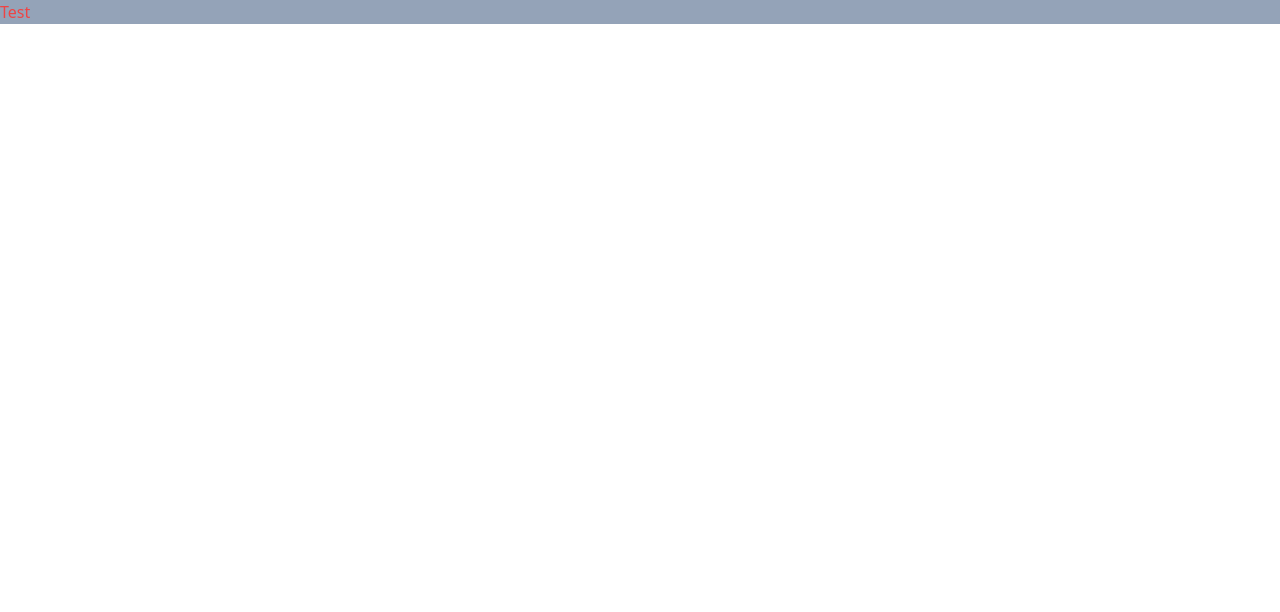
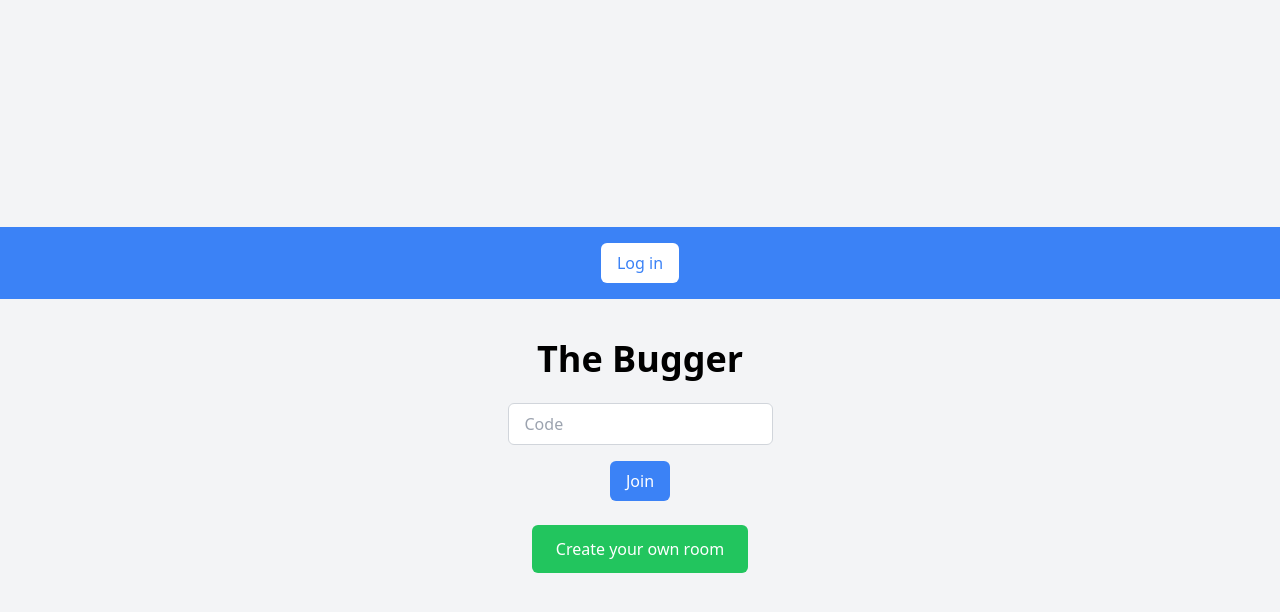
Before and after one commit to yushen-qiu/SYNCSHACK-2024, a React (Create React App) app in the folder the-bugger/: page / in a window 1280 px wide. Shown: the top 612 px of the page. Built offline with nearby package versions, Linux system fonts and the light colour scheme.

Commit message:
fixed tailwind on landing

```diff
--- a/the-bugger/package.json
+++ b/the-bugger/package.json
@@ -13,6 +13,7 @@
   },
   "scripts": {
     "start": "react-scripts start",
+    "dev": "react-scripts start",
     "build": "react-scripts build",
     "test": "react-scripts test",
     "eject": "react-scripts eject"
--- a/the-bugger/src/App.js
+++ b/the-bugger/src/App.js
@@ -1,15 +1,25 @@
+import React from 'react';
 import logo from './logo.svg';
 import './App.css';
 import Lobby from "./pages/Lobby";
+import Landing from "./pages/Landing";
 import { Routes, Route } from "react-router-dom";
 
+// function App() {
+//   return (
+//     <div className="">
+//       <header className="bg-slate-400">
+//         <p className='text-red-500'>Test</p>
+//       </header>
+//     </div>
+//   );
+// }
+
 function App() {
-  return (
-    <div className="">
-      <header className="bg-slate-400">
-        <p className='text-red-500'>Test</p>
-      </header>
-    </div>
+  return React.createElement(
+    'div',
+    null,
+    React.createElement(Landing, null)
   );
 }
 
--- /dev/null
+++ b/the-bugger/src/pages/Landing.js
@@ -0,0 +1,28 @@
+import React from 'react';
+
+
+const LandingPage = () => {
+  return (
+    <div className="flex flex-col items-center justify-center min-h-screen bg-gray-100">
+      <header className="w-full py-4 bg-blue-500 text-white text-center">
+        <button className="bg-white text-blue-500 px-4 py-2 rounded-md hover:bg-blue-100">Log in</button>
+      </header>
+      <main className="flex flex-col items-center mt-10">
+        <h1 className="text-4xl font-bold mb-6">The Bugger</h1>
+        <div className="flex flex-col items-center space-y-4">
+          <input
+            type="text"
+            placeholder="Code"
+            className="px-4 py-2 border border-gray-300 rounded-md focus:outline-none focus:ring-2 focus:ring-blue-500"
+          />
+          <button className="bg-blue-500 text-white px-4 py-2 rounded-md hover:bg-blue-600">Join</button>
+        </div>
+        <button className="mt-6 bg-green-500 text-white px-6 py-3 rounded-md hover:bg-green-600">
+          Create your own room
+        </button>
+      </main>
+    </div>
+  );
+};
+
+export default LandingPage;
```
